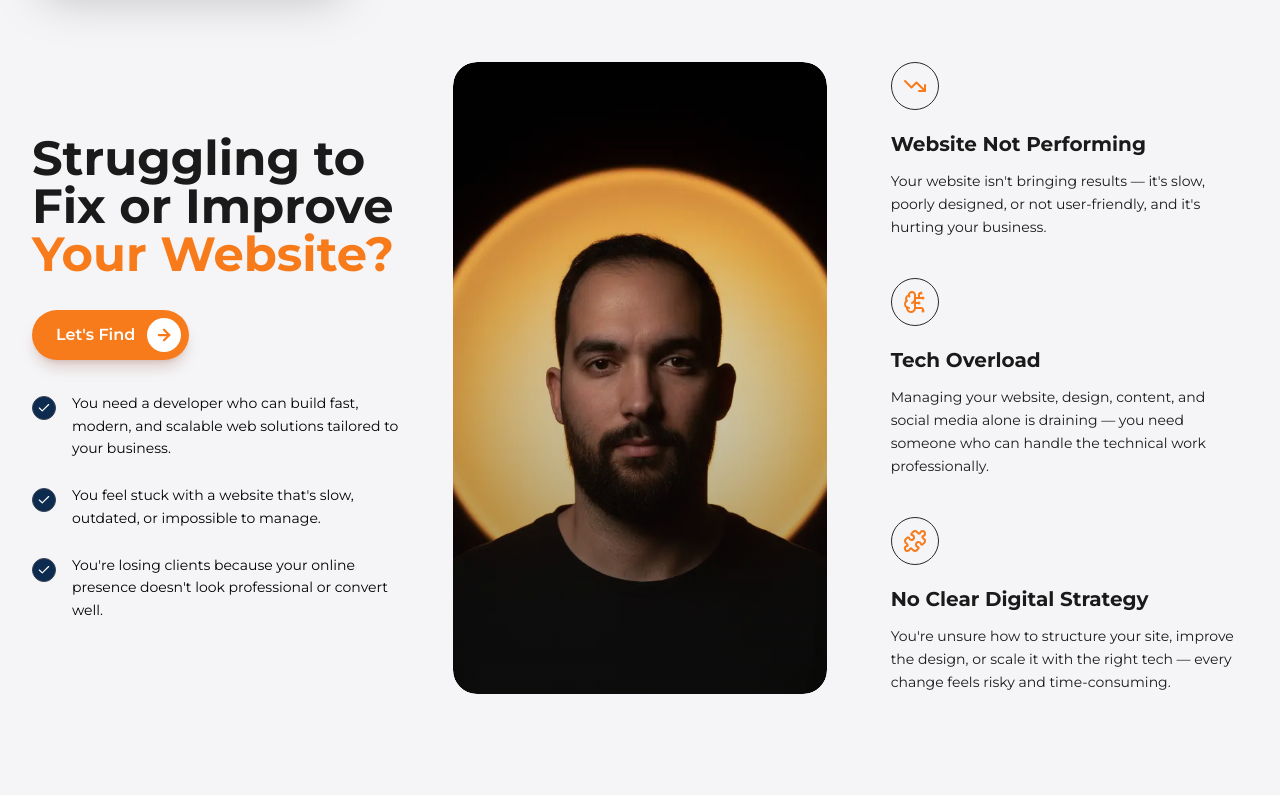
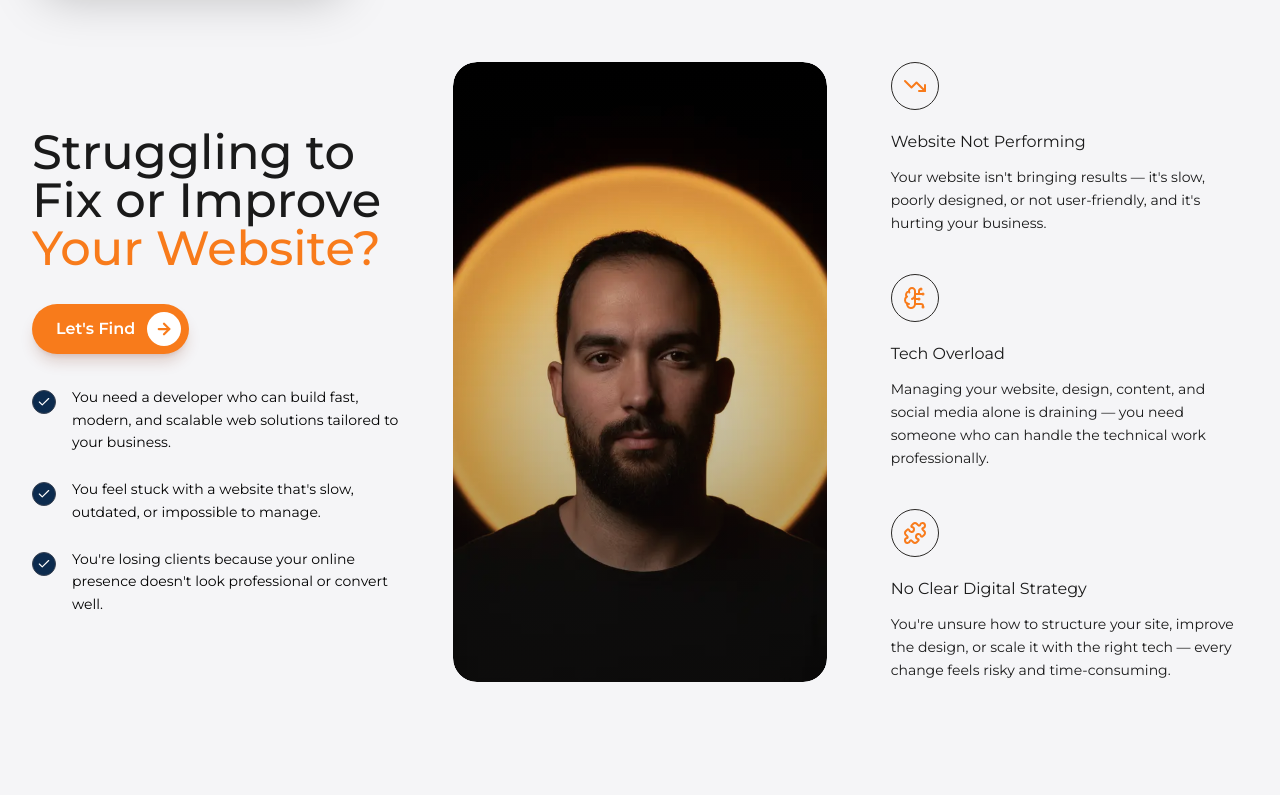
Before and after one commit to KamelMesbahi13/portfolio, a React (Vite) app: page / in a window 1280 px wide. Shown: the part 860-1655 px from the top of the page. Built offline with nearby package versions, Linux system fonts and the light colour scheme.

Commit message:
fixing some code

```diff
--- a/src/Components/Home/HomeAbout/HomeAbout.jsx
+++ b/src/Components/Home/HomeAbout/HomeAbout.jsx
@@ -64,9 +64,7 @@ const FeatureItem = memo(
         <div className="w-12 h-12 rounded-full border border-[#2a2826] dark:bg-[#0C2B4E]/30 flex items-center justify-center mb-2 transition-all duration-300 hover:scale-110 hover:rotate-6 hover:border-[#F87B1B]">
           <Icon className="text-[#F87B1B] transition-transform duration-300 group-hover:rotate-[-6deg] group-hover:scale-110" />
         </div>
-        <h3 className="text-xl font-bold text-textColorWhite dark:text-white">
-          {title}
-        </h3>
+        <h3 className="text-textColorWhite dark:text-white">{title}</h3>
         <p className="text-sm leading-relaxed text-textColorWhite dark:text-textColorDark">
           {description}
         </p>
@@ -187,7 +185,7 @@ const HomeAbout = () => {
             {/* Title */}
             <h2
               className={`
-                text-4xl font-bold leading-tight text-textColorWhite dark:text-white lg:text-5xl
+                 text-textColorWhite dark:text-white lg:text-5xl
                 transition-all duration-700 ease-out
                 ${
                   isVisible
--- a/src/Components/Home/RecentWork/RecentWork.jsx
+++ b/src/Components/Home/RecentWork/RecentWork.jsx
@@ -146,9 +146,7 @@ const ProjectCard = memo(({ project, onClick }) => {
           <p className="text-xs font-semibold tracking-[0.1em] opacity-80 mb-3">
             {project.category}
           </p>
-          <h2 className="max-w-md text-xl font-bold leading-tight text-white md:text-4xl">
-            {project.title}
-          </h2>
+          <h2 className="max-w-md text-white">{project.title}</h2>
         </motion.div>
       </div>
     </motion.div>
@@ -286,9 +284,7 @@ const RecentWork = () => {
                     <p className="text-xs font-semibold tracking-[0.2em] opacity-90 mb-3 text-secondColor">
                       {selectedProject.category}
                     </p>
-                    <h2 className="text-3xl font-bold leading-tight md:text-5xl">
-                      {selectedProject.title}
-                    </h2>
+                    <h2>{selectedProject.title}</h2>
                   </motion.div>
                 </div>
               </div>
```
